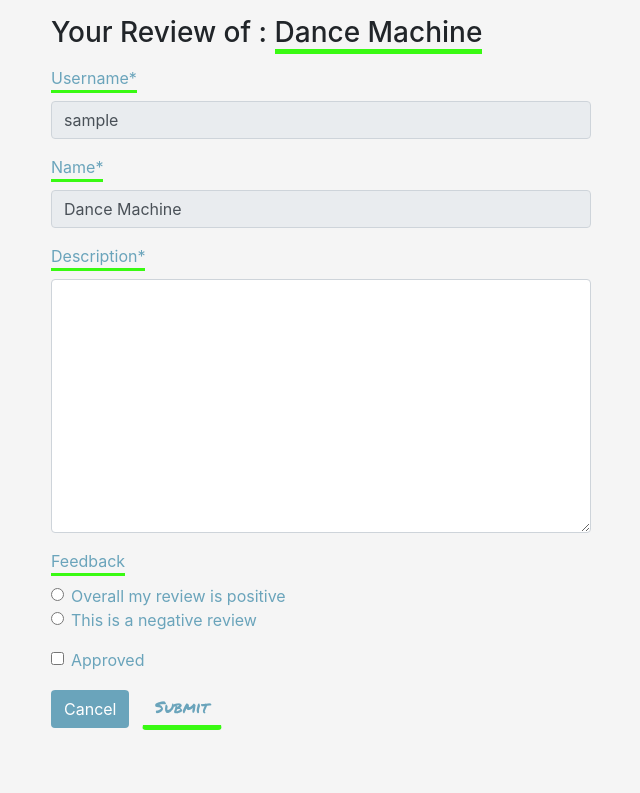
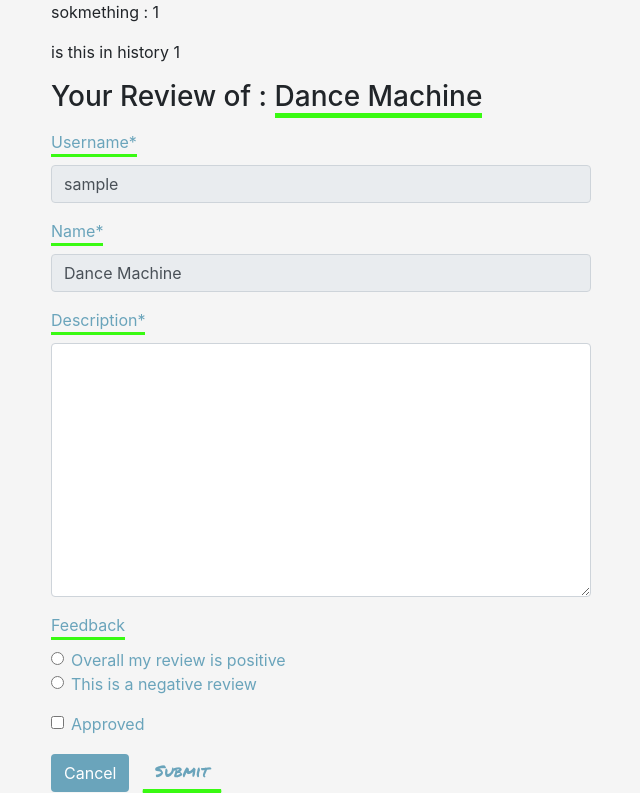
Before and after one commit to FirmoDaniel/Total_Health_At_Home, a Django app: page /profile/add_review/1/ in a window 1280 px wide. Shown: the part 72-865 px from the top of the page, without its empty margins (34-674 px from the left). Before the commit the page ends 802 px from the top, so only its background shows below. Run offline with Django 3.2, Linux system fonts and the light colour scheme; a user stored in the database is signed in; data comes from the database, SQL or seed files in the repository; tables that the repository leaves empty hold one stand-in row (values such as "Sample post"); parts of the project's set-up code (start-up, migrations or seed data) failed here and were passed over; some libraries are stand-ins or nearby versions.

Commit message:
UPDATED: orderlineitem model and profile views to create myorders_exist variable to restrict unauthorised product reviews.

```diff
--- a/checkout/views.py
+++ b/checkout/views.py
@@ -63,6 +63,7 @@ def checkout(request):
                 try:
                     product = Product.objects.get(id=item_id)
                     order_line_item = OrderLineItem(
+                        username=request.user,  #  i added this whiel working on add_review url issue
                         order=order,
                         product=product,
                     )
--- a/profiles/templates/profiles/add_review.html
+++ b/profiles/templates/profiles/add_review.html
@@ -5,7 +5,16 @@
     <link rel="stylesheet" href="{% static 'profiles/css/profile.css' %}">
 {% endblock %}
 
+
 {% block content %}
+
+<div class="container">
+    {% for order in myorders %}
+        <p> sokmething  : {{ product.id }}</p>
+    {% endfor %}
+
+    <p>is this in history {{ myorders_exist }} </p>
+</div>
 
 <div class="container-fluid bg-grey">
     <div class="container mt-3">
--- a/profiles/templates/profiles/edit_review.html
+++ b/profiles/templates/profiles/edit_review.html
@@ -4,6 +4,7 @@
 {% block extra_css %}
     <link rel="stylesheet" href="{% static 'profiles/css/profile.css' %}">
 {% endblock %}
+
 
 {% block content %}
 <div class="container-fluid bg-grey">
--- a/profiles/views.py
+++ b/profiles/views.py
@@ -8,7 +8,7 @@ from .forms import TestimonialForm, ReviewForm
 from .models import UserProfile
 from .forms import UserProfileForm
 
-from checkout.models import Order
+from checkout.models import Order, OrderLineItem
 
 from products.models import Product
 
@@ -139,6 +139,10 @@ def add_review(request, product_id):
     profile = get_object_or_404(UserProfile, user=request.user)
     orders = profile.orders.all()
 
+    lineitems = OrderLineItem.objects.all()
+    myorders = lineitems.filter(username=request.user, product=product.id)  # returned (<QuerySet [<Order: 78066E2AAB224A9CBDD02B22EAC46924>]>)
+    myorders_exist = len(myorders)
+
     users_existing_reviews = Review.objects.filter(pname=product.id, username=request.user)
     existing_reviews = len(users_existing_reviews)
 
@@ -151,13 +155,13 @@ def add_review(request, product_id):
         else:
             messages.error(request, 'Failed to add Review. Please ensure your form is valid.')
     else:
-        if existing_reviews < 1 and orders:
+        if existing_reviews < 1 and myorders_exist > 0:
             form = ReviewForm(initial={'username': request.user,
                                        'pname': product.id,
                                        'name': product.name,
                                        'feedback': 'checked'}, user=request.user)
         else:
-            messages.error(request, 'You have already reviewed this product')
+            messages.error(request, 'You have either not purchased, or have already reviewed, this product')
             return redirect(reverse('profile'))
 
     template = 'profiles/add_review.html'
@@ -166,6 +170,8 @@ def add_review(request, product_id):
         'form': form,
         'existing_reviews': existing_reviews,
         'orders': orders,
+        'myorders': myorders,
+        'myorders_exist': myorders_exist,
     }
 
     return render(request, template, context)
```
Also changed, not shown: checkout/migrations/0009_orderlineitem_username.py (added).
